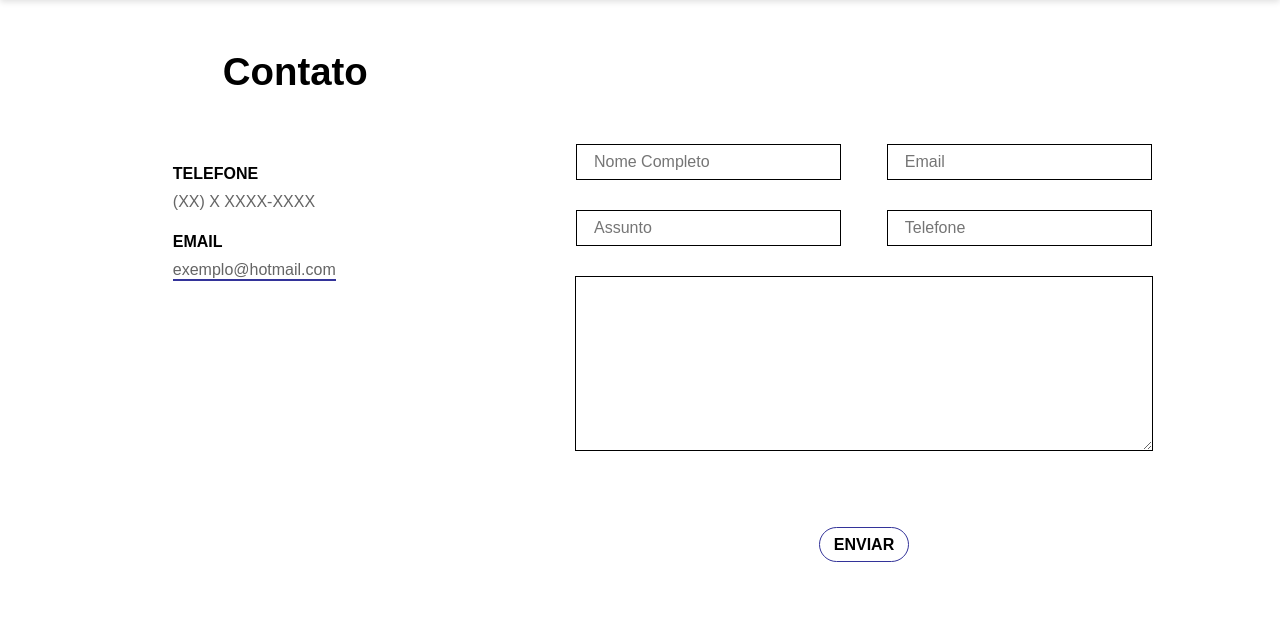
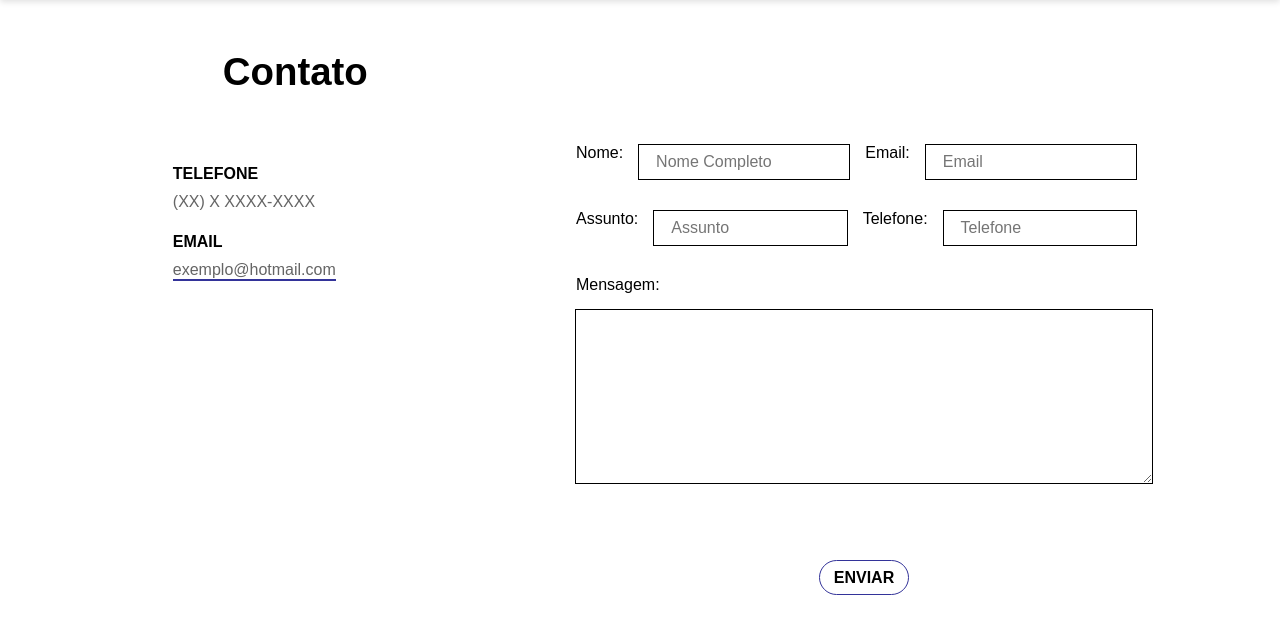
Before and after one commit to pantoja/pta-django, a Django app: page /contato/ in a window 1280 px wide. Shown: the part 75-710 px from the top of the page. Run offline with Django 3.2, Linux system fonts and the light colour scheme; some libraries are stand-ins or nearby versions.

Commit message:
contact style update

```diff
--- a/assets/css/contact.css
+++ b/assets/css/contact.css
@@ -1,7 +1,7 @@
 .contato-section {
     width: 100%;
     padding-bottom: 100px;
-  }
+}
   .contato-banner{
     width: 100%;
     height: 500px;
@@ -72,10 +72,20 @@
     justify-content: space-between;
   }
 
+  .contato-label {
+    margin-right:15px;
+  }
+
+  #contato-mensagem-label {
+    align-self: start;
+    margin-bottom: 15px;
+  }
+
   .contato-text-input {
     border: 1px solid black;
     background-color: white;
     margin-bottom: 30px;
+    margin-right: 15px;
     height: 2rem;
     text-indent: 15px;
     width: 45%;
@@ -120,7 +130,6 @@
     color: #F5F5F5;
     border: 0;
   }
-
   @media(max-width: 1024px) {
     .contato-title {
         padding-left: 0;
--- a/institucional/urls.py
+++ b/institucional/urls.py
@@ -6,5 +6,4 @@ app_name = 'institucional'
 
 urlpatterns = [
   path('', InstitucionalView.as_view(), name='institucional'),
-
 ]
--- a/templates/core/contato.html
+++ b/templates/core/contato.html
@@ -21,13 +21,18 @@
       <form class="contato-form"  method="POST" autocomplete="off">
         {% csrf_token %}
           <div class="contato-line">
+            <label for="Nome" class="contato-label">Nome:</label>
               <input class="contato-text-input" type="text" name="nome" placeholder="Nome Completo" required="required">
+              <label for="Email" class="contato-label">Email:</label>
               <input class="contato-text-input" type="email" name="email" placeholder="Email" required="required">
           </div>
           <div class="contato-line">
+              <label for="Assunto" class="contato-label">Assunto:</label>
               <input class="contato-text-input" type="text" name="assunto" placeholder="Assunto" required="required">
+              <label for="Telefone" class="contato-label">Telefone:</label>
               <input class="contato-text-input" type="telefone" name="telefone" placeholder="Telefone" required="required">
           </div>
+          <label for="Mensagem" class="contato-label" id="contato-mensagem-label">Mensagem:</label>
           <textarea class="contato-textarea" name="mensagem" placeholder="Em que posso lhe ajudar?" required="required"> </textarea>
           <p class="contato-feedback"></p>
           <input class="contato-btn" type="submit" value="ENVIAR">
```
